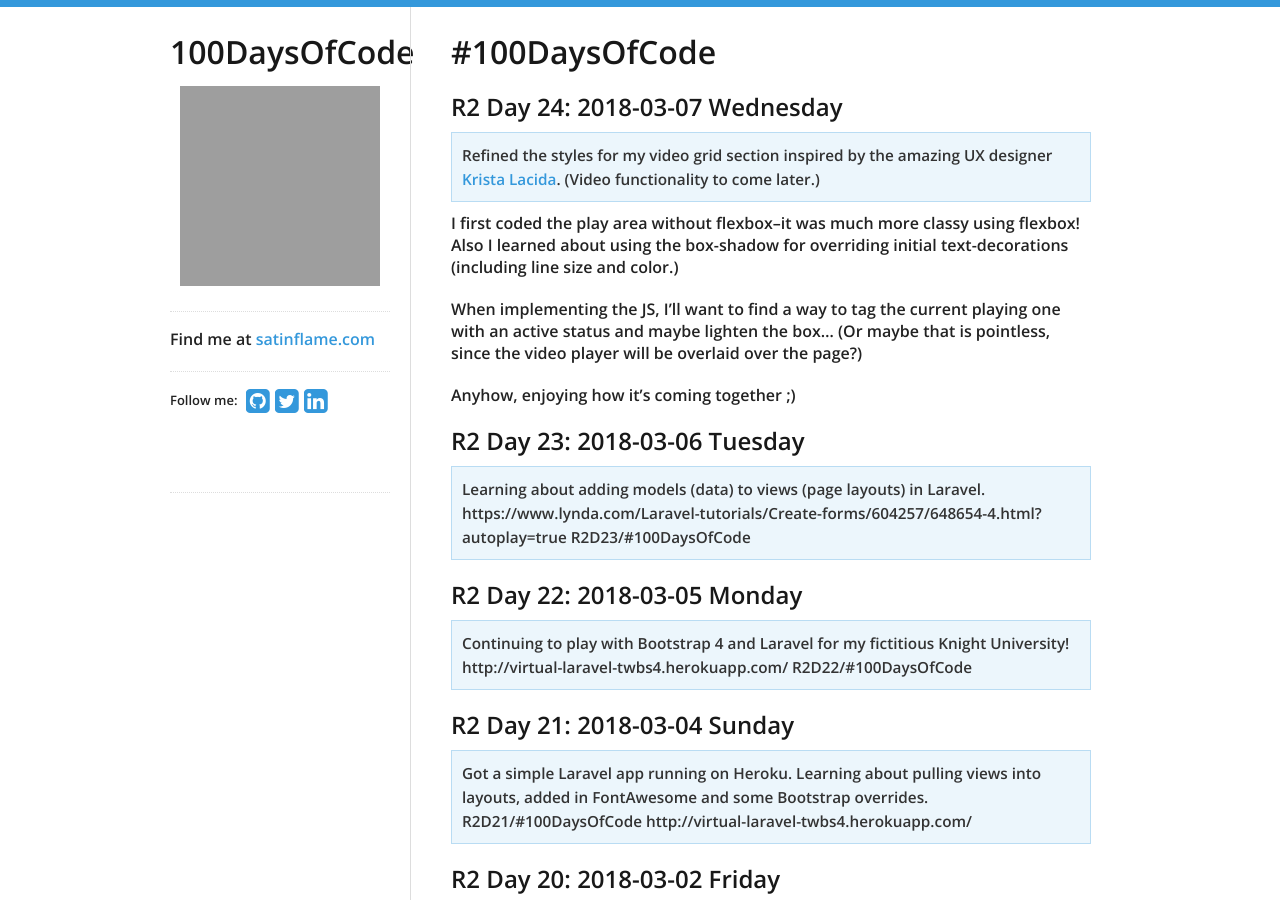
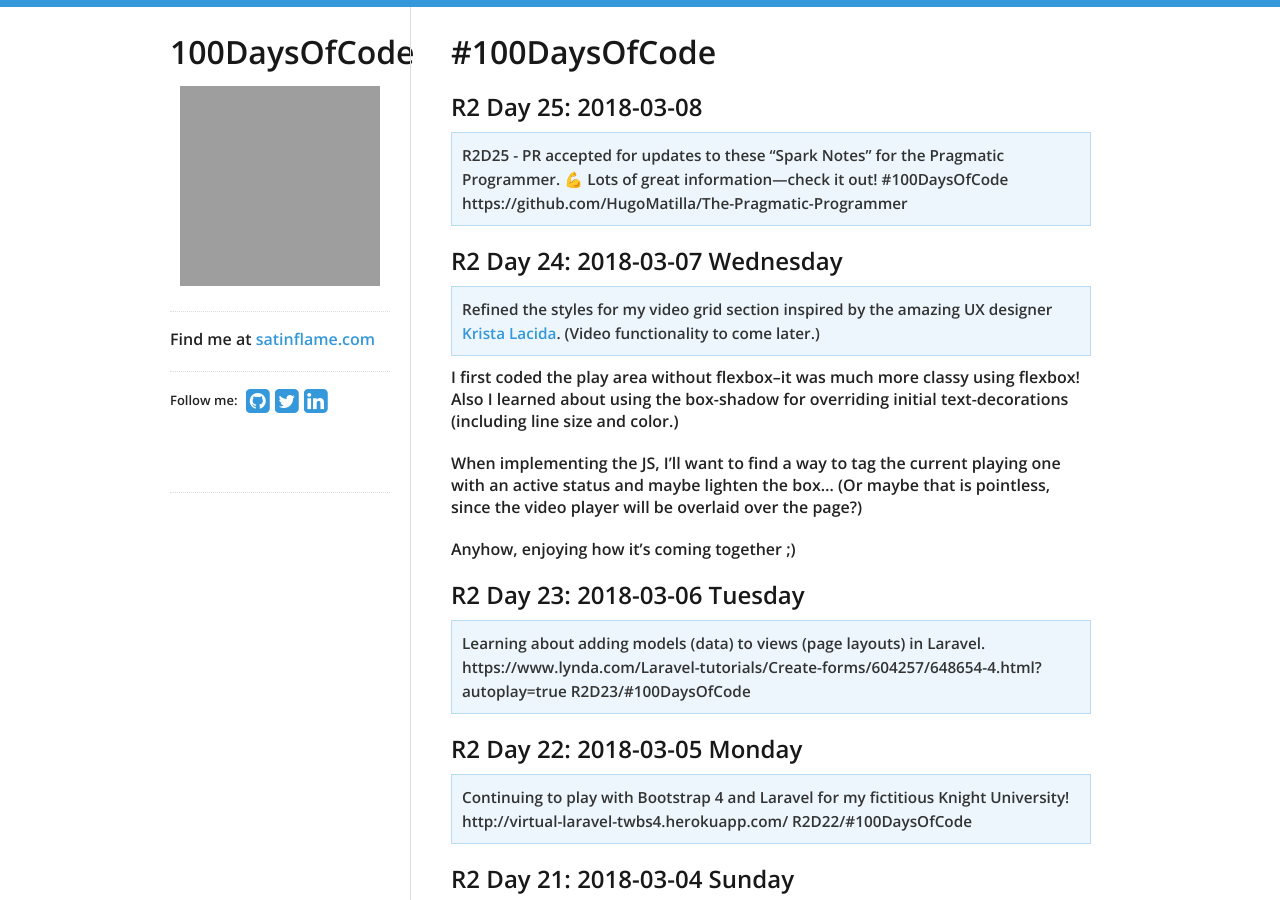
Before and after one commit to virtual/100daysofcode, a Jekyll site: the page built from index.md, in a window 1280 px wide and 900 px high. Built offline with Jekyll 4.4.1, drawn with Linux system fonts in a browser that asks for light colours; nearby versions of some CDN libraries; our own code applies the rules of GitHub Pages for plain Markdown files; grey boxes are pictures that could not be loaded.

Commit message:
Update index.md

```diff
--- a/index.md
+++ b/index.md
@@ -1,4 +1,7 @@
 # #100DaysOfCode
+
+## R2 Day 25: 2018-03-08
+> R2D25 - PR accepted for updates to these "Spark Notes" for the Pragmatic Programmer. 💪 Lots of great information—check it out! #100DaysOfCode https://github.com/HugoMatilla/The-Pragmatic-Programmer
 
 ## R2 Day 24: 2018-03-07 Wednesday
 
```
